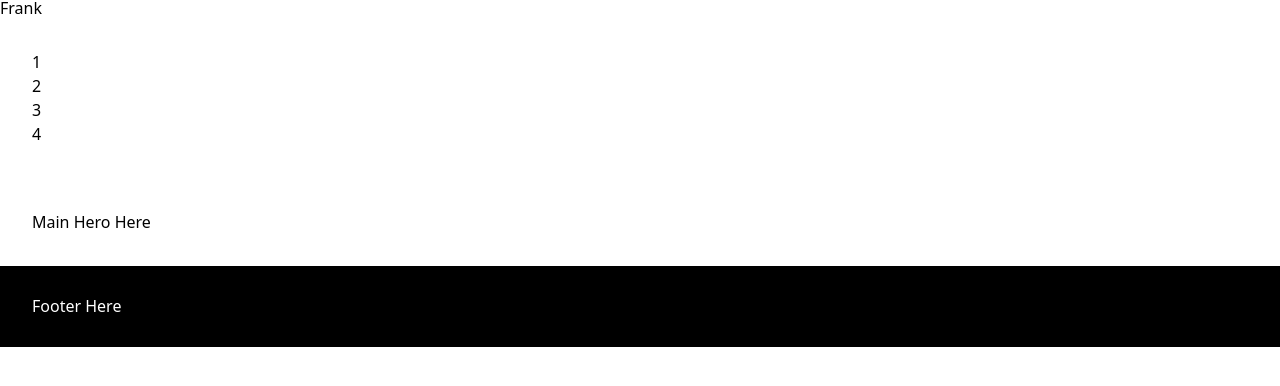
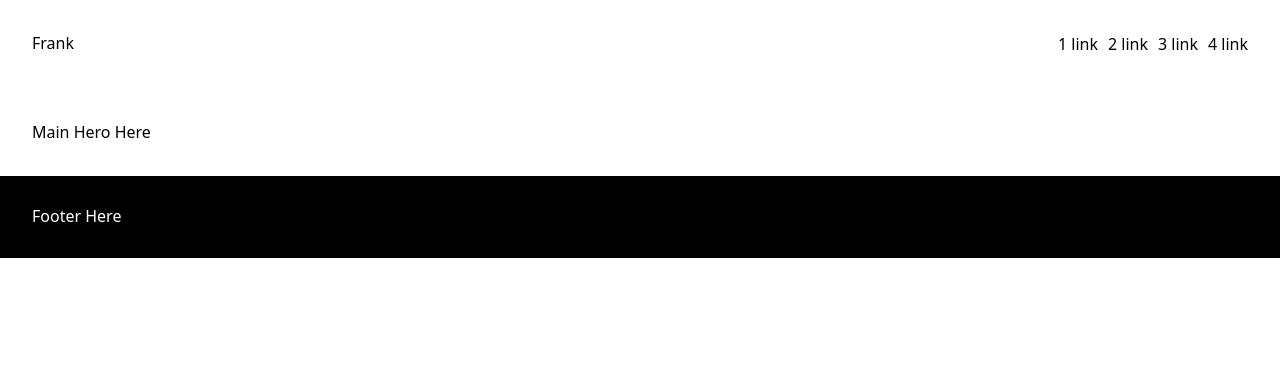
Before and after one commit to Bonyony/my_portfolio_site, a React (Vite) app: page / in a window 1280 px wide. Shown: the top 386 px of the page. Built offline with nearby package versions, Linux system fonts and the light colour scheme; the HTML template or start-up script is replaced by a standard one.

Commit message:
more cleanup

```diff
--- a/src/components/navigation/Navbar.jsx
+++ b/src/components/navigation/Navbar.jsx
@@ -8,11 +8,19 @@ const Navbar = () => {
 
   return (
     <nav className="f-nav">
-      <ul>
-        <li>1</li>
-        <li>2</li>
-        <li>3</li>
-        <li>4</li>
+      <ul className="f-nav__links">
+        <li className="f-nav__item">
+          <a href="">1 link</a>
+        </li>
+        <li className="f-nav__item">
+          <a href="">2 link</a>
+        </li>
+        <li className="f-nav__item">
+          <a href="">3 link</a>
+        </li>
+        <li className="f-nav__item">
+          <a href="">4 link</a>
+        </li>
       </ul>
     </nav>
   );
--- a/src/scss/layouts/_header.scss
+++ b/src/scss/layouts/_header.scss
@@ -1,11 +1,16 @@
+.f-header {
+  padding: 2rem;
+  display: flex;
+  flex-direction: row;
+  justify-content: space-between;
+  align-items: center;
+}
 // main nav
 .f-nav {
   display: flex;
   flex-direction: row;
   justify-content: space-between;
   align-items: center;
-
-  padding: 2rem;
 
   &__links {
     display: flex;
--- a/src/scss/layouts/_main.scss
+++ b/src/scss/layouts/_main.scss
@@ -1,3 +1,3 @@
-main {
+main.f-main {
   padding: 2rem;
 }
```
